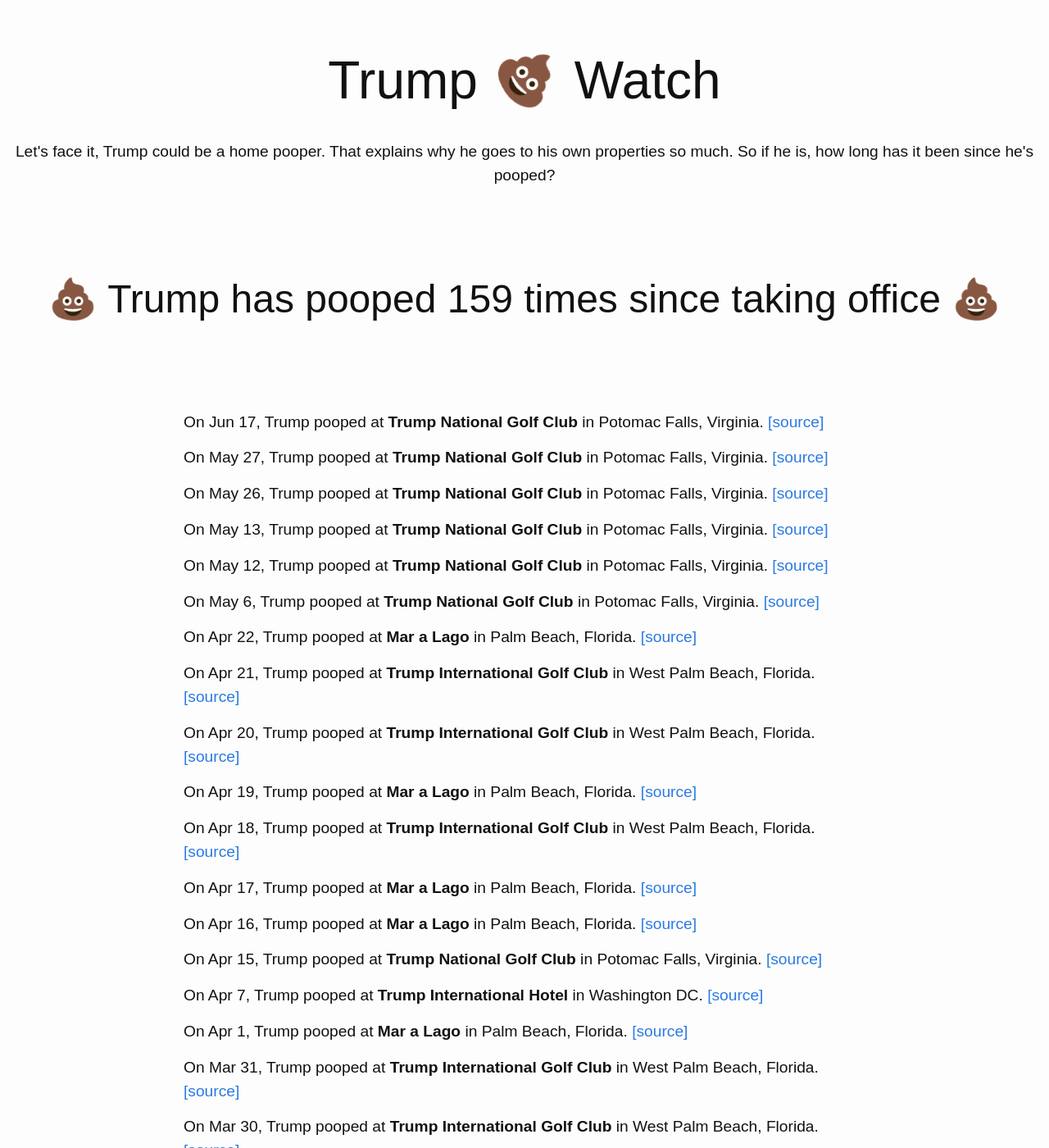
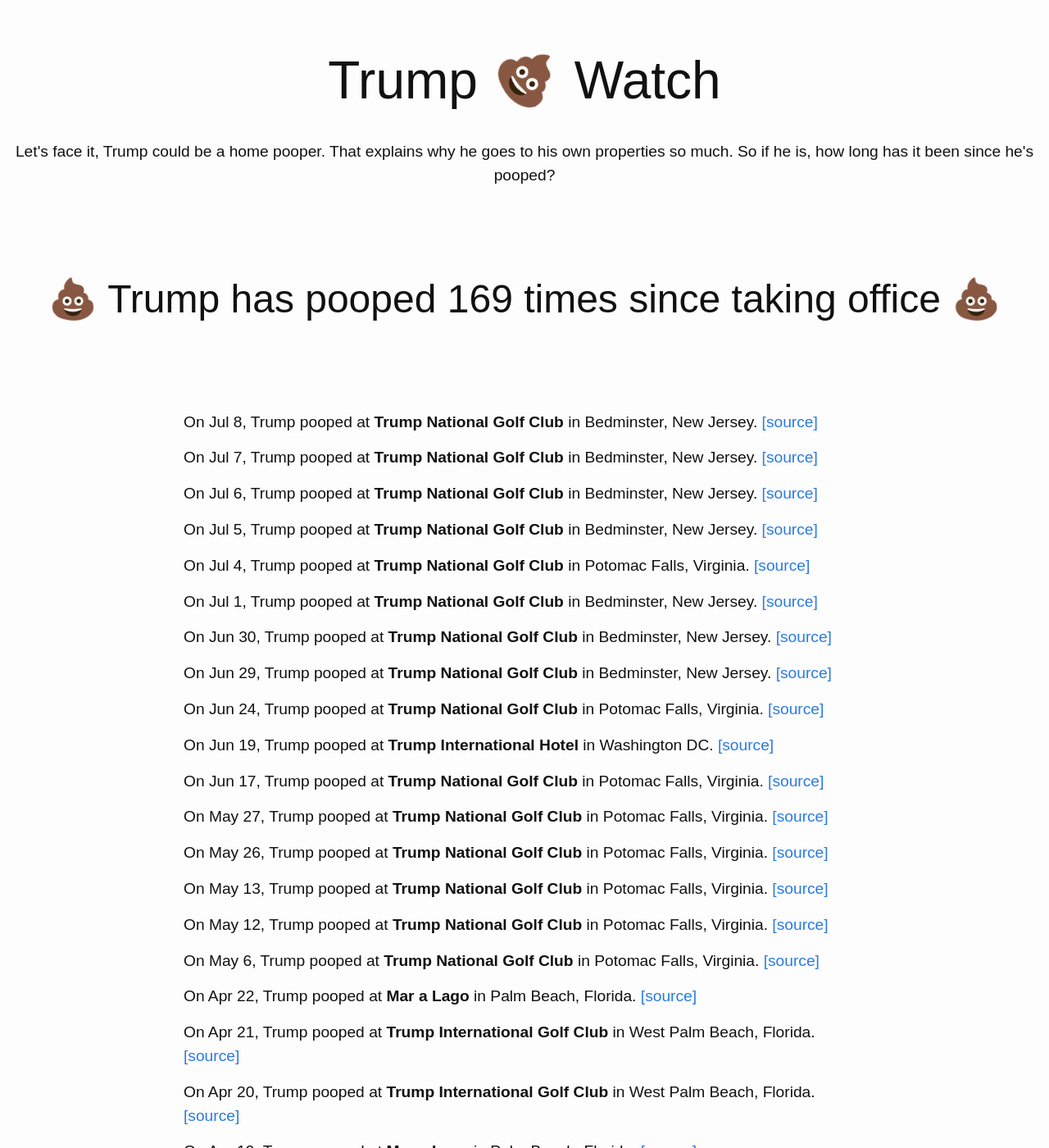
Before and after one commit to dansinker/trumppoopwatch.org, a Jekyll site: the page built from pooparchive.md, in a window 1280 px wide and 1400 px high. Shown: the whole window at 82% size. Built offline with Jekyll 4.4.1, drawn with Linux system fonts in a browser that asks for light colours; nearby versions of some CDN libraries.

Commit message:
catching up on a lot of poops while i was traveling

```diff
--- a/_data/trumps.yml
+++ b/_data/trumps.yml
@@ -1,4 +1,44 @@
 poops:
+- location: Trump National Golf Club
+  city: Bedminster, New Jersey
+  date: 2018-07-08
+  link: https://www.nytimes.com/2018/07/09/us/politics/trump-supreme-court-nomination.html
+- location: Trump National Golf Club
+  city: Bedminster, New Jersey
+  date: 2018-07-07
+  link: https://www.nj.com/politics/index.ssf/2018/07/welcome_back_trump_this_evening_in_nj_after_montana_rally.html
+- location: Trump National Golf Club
+  city: Bedminster, New Jersey
+  date: 2018-07-06
+  link: https://www.nj.com/politics/index.ssf/2018/07/welcome_back_trump_this_evening_in_nj_after_montana_rally.html
+- location: Trump National Golf Club
+  city: Bedminster, New Jersey
+  date: 2018-07-05
+  link: https://www.nj.com/politics/index.ssf/2018/07/welcome_back_trump_this_evening_in_nj_after_montana_rally.html
+- location: Trump National Golf Club
+  city: Potomac Falls, Virginia
+  date: 2018-07-04
+  link: https://www.usatoday.com/story/news/politics/2018/07/04/donald-trump-july-fourth/757655002/
+- location: Trump National Golf Club
+  city: Bedminster, New Jersey
+  date: 2018-07-01
+  link: https://www.nj.com/politics/index.ssf/2018/06/hes_back_trump_arrives_in_nj_for_weekend_at_bedmin.html
+- location: Trump National Golf Club
+  city: Bedminster, New Jersey
+  date: 2018-06-30
+  link: https://www.nj.com/politics/index.ssf/2018/06/hes_back_trump_arrives_in_nj_for_weekend_at_bedmin.html
+- location: Trump National Golf Club
+  city: Bedminster, New Jersey
+  date: 2018-06-29
+  link: https://www.nj.com/politics/index.ssf/2018/06/hes_back_trump_arrives_in_nj_for_weekend_at_bedmin.html
+- location: Trump National Golf Club
+  city: Potomac Falls, Virginia
+  date: 2018-06-24
+  link: https://www.youtube.com/watch?v=xt5QFBStURI
+- location: Trump International Hotel
+  city: Washington DC
+  date: 2018-06-19
+  link: https://www.politico.com/story/2018/06/20/donald-trump-fundraising-international-hotel-658610
 - location: Trump National Golf Club
   city: Potomac Falls, Virginia
   date: 2018-06-17
```
